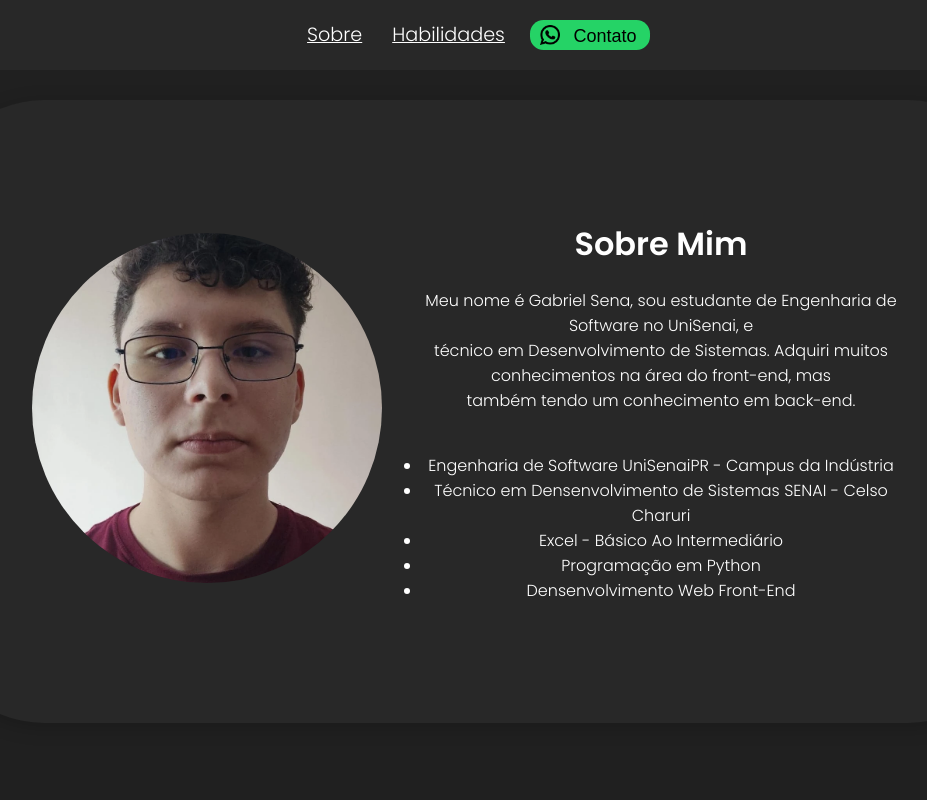
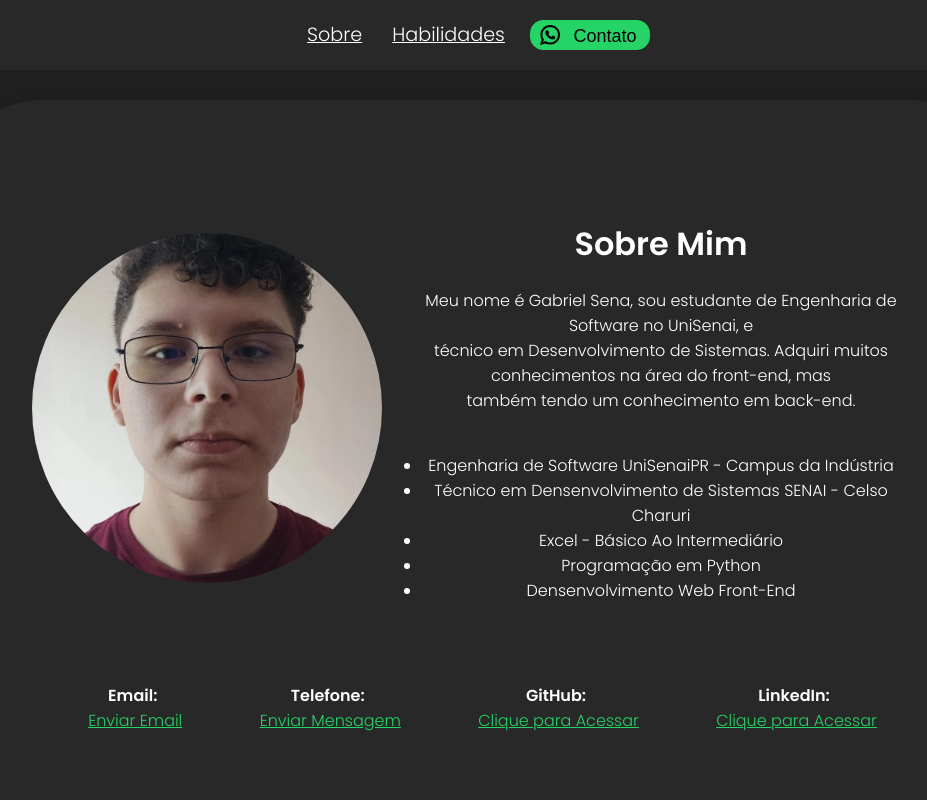
Before and after one commit to NeoPato/Portifolio, a React (Vite) app in the folder portifolio/: page / in a window 1280 px wide. Shown: the top 800 px of the page, without its empty margins (164-1091 px from the left). Built offline with nearby package versions, Linux system fonts and the light colour scheme.

Commit message:
Informações de contato

```diff
--- a/portifolio/src/components/Contatc.jsx
+++ b/portifolio/src/components/Contatc.jsx
@@ -30,6 +30,16 @@ export function Contatc() {
         ))}
         </div>
       </div>
+      {Dev.map((text, index) => (
+          <div key={index}>
+          <div className="card-contact">
+              <h4>Email: <br /><a href="https://mail.google.com/mail/?view=cm&fs=1&to=gabrielhmsena20@gmail.com" target="_blank">Enviar Email </a></h4>
+              <h4>Telefone: <br /><a href="https://wa.me/+554184666011?text=Olá,%20gostaria%20de%20mais%20informações">Enviar Mensagem</a></h4>
+              <h4>GitHub: <br /><a href="https://github.com/NeoPato" target='_black'>Clique para Acessar</a></h4>
+              <h4>LinkedIn: <br /> <a href="https://www.linkedin.com/in/gabriel-henrique-985311294/" target='_blank'>Clique para Acessar</a></h4>
+            </div>
+          </div>
+        ))}
     </div>
   );
 }
--- a/portifolio/src/index.css
+++ b/portifolio/src/index.css
@@ -21,7 +21,7 @@ body {
 h1, h2, h3, h4, h5, h6 {
   margin: 0;
   font-weight: 600;
-  font-size: 0.5em small sans-serif;
+  font-size: 1.2em small sans-serif;
   color: white;
 }
 
@@ -110,6 +110,7 @@ section {
   margin: 0 auto;
   display: flex;
   justify-content: center;
+  flex-direction: column;
   margin: 60px auto, 0 , auto;
   padding: 100px;
   gap: 30px;
@@ -136,6 +137,24 @@ section {
   align-items: center;
   width: 100%;
   padding: 20px;
+}
+
+.card-contact{
+  display: flex;
+  flex-direction: row;
+  justify-content: space-around;
+  width: 70vw;
+  max-width: 100vw;
+  max-height: 100vh;
+  padding: 20px;
+  margin-top: 10px;
+  gap: 10px;
+  align-items: center;
+}
+.card-contact a {
+  gap: 10px;
+  color: #25D366;
+  margin-bottom: 5px;
 }
 .image{
   position: relative;
```
